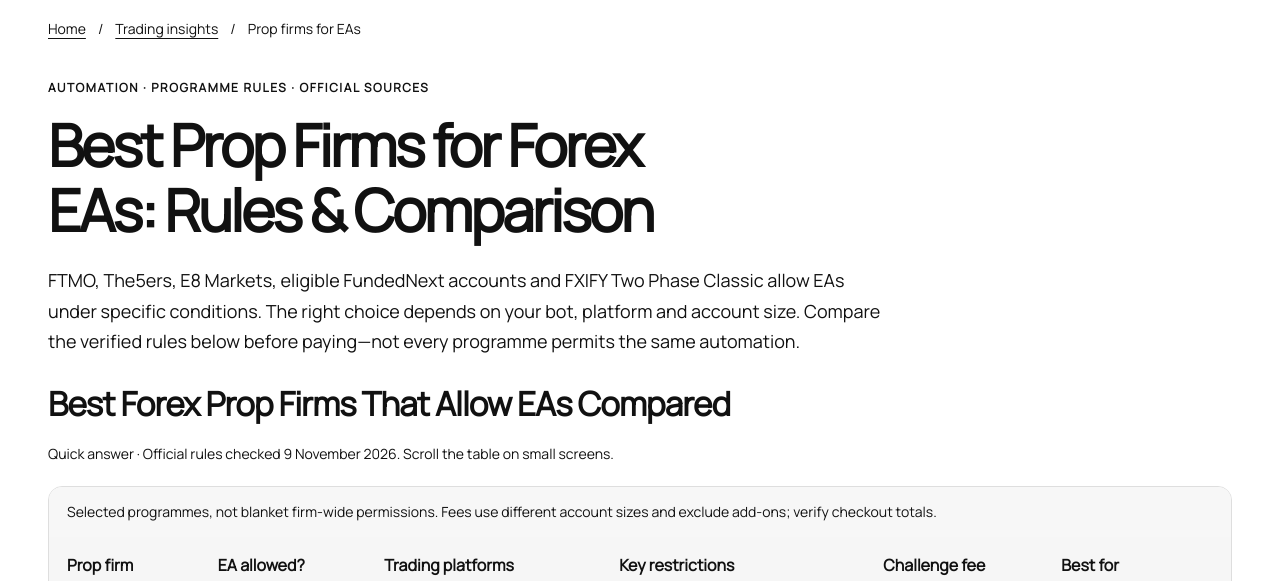
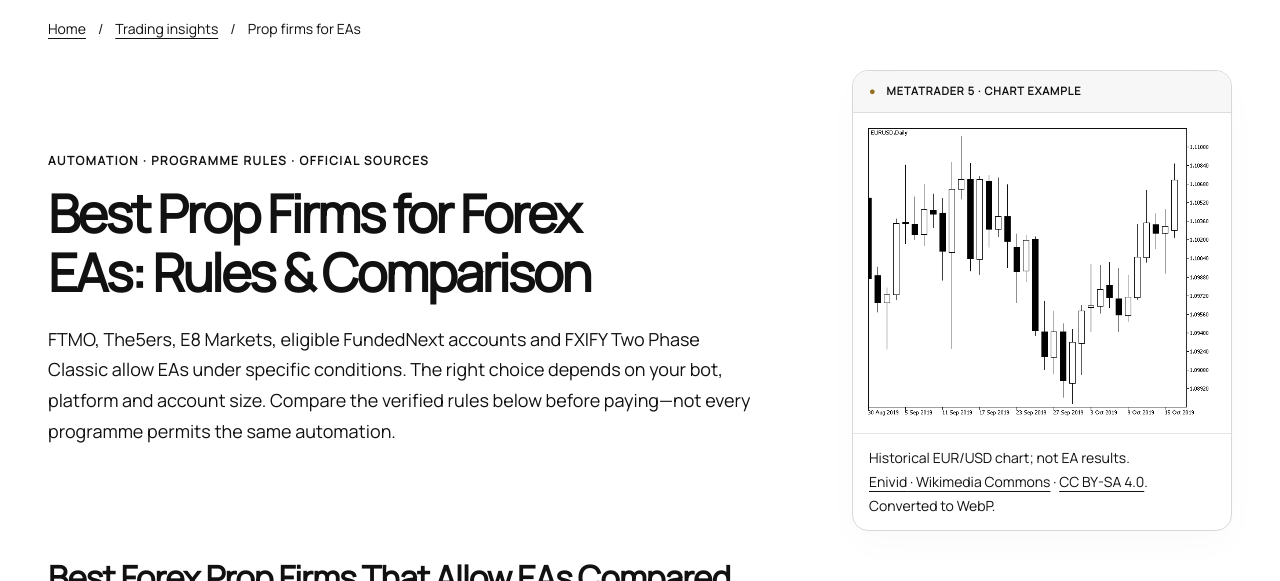
Before and after one commit to DavidOdoi/forex, a Next.js app: page /best-prop-firm-forex-eas in a window 1280 px wide. Shown: the part 129-710 px from the top of the page. Built offline with nearby package versions, Linux system fonts and the light colour scheme; no server answers.

Commit message:
Add credited MetaTrader image to EA prop firm comparison

```diff
--- a/src/app/best-prop-firm-forex-eas/page.tsx
+++ b/src/app/best-prop-firm-forex-eas/page.tsx
@@ -1,4 +1,6 @@
 import Link from "next/link";
+import Image from "next/image";
+import { comparisonImage } from "@/lib/prop-firms/image";
 import { firms } from "@/lib/prop-firms/firms";
 import { comparisonTitle, comparisonHeading, comparisonDescription, comparisonFaqs, propPaths } from "@/lib/prop-firms/content";
 import { propMetadata, propSchema } from "@/lib/prop-firms/seo";
@@ -8,7 +10,13 @@ const sections = [["compared","Quick comparison"],["reviewed","Firm reviews"],["
 export default function Page() {
   return <main className={styles.page}><div className={styles.container}>
     <nav className={styles.breadcrumb} aria-label="Breadcrumb"><Link href="/">Home</Link><span>/</span><Link href="/insights">Trading insights</Link><span>/</span><span aria-current="page">Prop firms for EAs</span></nav>
-    <header className={styles.hero}><span className={styles.eyebrow}>Automation · Programme rules · Official sources</span><h1>{comparisonHeading}</h1><p>FTMO, The5ers, E8 Markets, eligible FundedNext accounts and FXIFY Two Phase Classic allow EAs under specific conditions. The right choice depends on your bot, platform and account size. Compare the verified rules below before paying—not every programme permits the same automation.</p></header>
+    <header className={`${styles.hero} ${styles.comparisonHero}`}><div><span className={styles.eyebrow}>Automation · Programme rules · Official sources</span><h1>{comparisonHeading}</h1><p>FTMO, The5ers, E8 Markets, eligible FundedNext accounts and FXIFY Two Phase Classic allow EAs under specific conditions. The right choice depends on your bot, platform and account size. Compare the verified rules below before paying—not every programme permits the same automation.</p></div>
+      <figure className={styles.featuredImage}>
+        <div className={styles.imageLabel}><span aria-hidden="true">●</span> MetaTrader 5 · Chart example</div>
+        <a href={comparisonImage.sourceUrl} rel="noopener noreferrer" aria-label="View the original MetaTrader 5 chart and source details"><Image src={comparisonImage.src} width={comparisonImage.width} height={comparisonImage.height} alt={comparisonImage.alt} unoptimized loading="eager" fetchPriority="high" /></a>
+        <figcaption>Historical EUR/USD chart; not EA results.<br /><a href={comparisonImage.sourceUrl} rel="noopener noreferrer">{comparisonImage.creator} · Wikimedia Commons</a> · <a href={comparisonImage.licenseUrl} rel="license noopener noreferrer">{comparisonImage.license}</a>. Converted to WebP.</figcaption>
+      </figure>
+    </header>
     <section id="compared" aria-labelledby="comparison-heading"><h2 id="comparison-heading">Best Forex Prop Firms That Allow EAs Compared</h2>
       <p className={styles.scrollHint}>Quick answer · Official rules checked 9 November 2026. Scroll the table on small screens.</p>
       <div className={styles.tableWrap} role="region" aria-label="EA prop firm comparison" tabIndex={0}><table className={styles.comparison}><caption>Selected programmes, not blanket firm-wide permissions. Fees use different account sizes and exclude add-ons; verify checkout totals.</caption><thead><tr>{["Prop firm","EA allowed?","Trading platforms","Key restrictions","Challenge fee","Best for"].map(heading => <th key={heading} scope="col">{heading}</th>)}</tr></thead><tbody>{firms.map(firm => <tr key={firm.id}><th scope="row"><a href={`#${firm.id}`}>{firm.name}</a><br /><span className={styles.policy}>{firm.scope}</span></th><td>{firm.allowed}</td><td>{firm.platforms}</td><td>{firm.restriction}</td><td><a href={firm.pricingUrl} rel="noopener noreferrer">{firm.fee}</a></td><td>{firm.bestFor}</td></tr>)}</tbody></table></div>
--- a/src/components/prop-firms/prop-firms.module.css
+++ b/src/components/prop-firms/prop-firms.module.css
@@ -4,6 +4,16 @@
 .page a:not(.button) { color:inherit; text-decoration:underline; text-decoration-thickness:1px; text-underline-offset:4px; }
 .page a:hover { text-decoration-thickness:2px; }
 .hero { max-width:1040px; margin-bottom:26px; }
+.comparisonHero { display:grid; grid-template-columns:minmax(0,1.6fr) minmax(280px,1fr); gap:40px; align-items:center; max-width:none; }
+.comparisonHero > div { min-width:0; }
+.hero.comparisonHero h1 { font-size:clamp(32px,4.2vw,52px); }
+.featuredImage { width:100%; max-width:380px; justify-self:end; border:1px solid #d8d8d8; border-radius:16px; overflow:hidden; background:#fff; margin:0; box-shadow:0 14px 35px #00000005; }
+.imageLabel { padding:11px 16px; border-bottom:1px solid #ddd; background:#f7f7f7; font-size:11px; text-transform:uppercase; letter-spacing:.08em; font-weight:800; }
+.imageLabel span { color:#937021; margin-right:7px; }
+.featuredImage > a { display:block; padding:14px; }
+.featuredImage img { display:block; width:100%; height:auto; }
+.featuredImage figcaption { border-top:1px solid #e5e5e5; padding:12px 16px; font-size:14px; line-height:1.7; }
+@media(max-width:850px) { .comparisonHero { grid-template-columns:1fr; gap:20px; } .featuredImage { width:100%; max-width:420px; justify-self:center; } }
 .eyebrow { font-size:12px; font-weight:800; text-transform:uppercase; letter-spacing:.13em; }
 .hero h1 { font-size:clamp(32px,4.7vw,58px); line-height:1.12; letter-spacing:-.045em; font-weight:800; margin:12px 0 22px; text-wrap:balance; }
 .hero p { max-width:840px; margin:12px 0; }
--- /dev/null
+++ b/src/lib/prop-firms/image.ts
@@ -0,0 +1,8 @@
+import { getInsightImage } from "@/lib/insights/catalog";
+
+// Existing internet-sourced asset; its attribution and share-alike licence stay visible.
+// This historical chart illustrates the platform, not an EA backtest or firm results.
+export const comparisonImage = {
+  ...getInsightImage("mt5-chart"),
+  alt: "Historical EUR/USD candlestick chart in MetaTrader 5, a platform for forex EAs",
+};
--- a/src/lib/prop-firms/seo.ts
+++ b/src/lib/prop-firms/seo.ts
@@ -1,11 +1,13 @@
 import type { Metadata } from "next";
 import { indexable, siteOrigin } from "@/lib/site";
 import { checkedAt, propPaths } from "./content";
+import { comparisonImage } from "./image";
 export function propMetadata(path: string, title: string, description: string): Metadata {
   const url = siteOrigin + path;
+  const images = path === propPaths.comparison ? [{ url: siteOrigin + comparisonImage.src, width: comparisonImage.width, height: comparisonImage.height, alt: comparisonImage.alt }] : undefined;
   return { title: { absolute: title }, description, alternates: { canonical: url }, robots: { index: indexable, follow: true },
-    openGraph: { title, description, url, type: "website", siteName: "Devin Forex" },
-    twitter: { card: "summary", title, description },
+    openGraph: { title, description, url, type: "website", siteName: "Devin Forex", ...(images ? { images } : {}) },
+    twitter: { card: "summary", title, description, ...(images ? { images: images.map(image => image.url) } : {}) },
   };
 }
 export function propSchema(path: string, title: string, description: string, faqs: { question: string; answer: string }[]) {
@@ -17,7 +19,7 @@ export function propSchema(path: string, title: string, description: string, faq
       inLanguage: "en", datePublished: checkedAt, dateModified: checkedAt, isAccessibleForFree: true,
       author: { "@type": "Person", name: "David Odoi", url: siteOrigin + "/authors/david-odoi" },
       publisher: { "@type": "Organization", name: "Devin Forex", url: siteOrigin },
-      ...(calculator ? { applicationCategory: "FinanceApplication", operatingSystem: "Any", browserRequirements: "JavaScript is required for interactive calculations.", offers: { "@type": "Offer", price: "0", priceCurrency: "USD" } } : { mainEntityOfPage: url }),
+      ...(calculator ? { applicationCategory: "FinanceApplication", operatingSystem: "Any", browserRequirements: "JavaScript is required for interactive calculations.", offers: { "@type": "Offer", price: "0", priceCurrency: "USD" } } : { mainEntityOfPage: url, image: { "@type": "ImageObject", url: siteOrigin + comparisonImage.src, contentUrl: siteOrigin + comparisonImage.src, width: comparisonImage.width, height: comparisonImage.height, caption: comparisonImage.alt, creator: { "@type": "Person", name: comparisonImage.creator }, license: comparisonImage.licenseUrl, creditText: `${comparisonImage.creator} / Wikimedia Commons, ${comparisonImage.license}`, isBasedOn: comparisonImage.sourceUrl } }),
     },
     { "@type": "BreadcrumbList", itemListElement: [
       { "@type": "ListItem", position: 1, name: "Home", item: siteOrigin + "/" },
```
Also changed, not shown: 1 other file (tests, documents, lock files or other folders).
